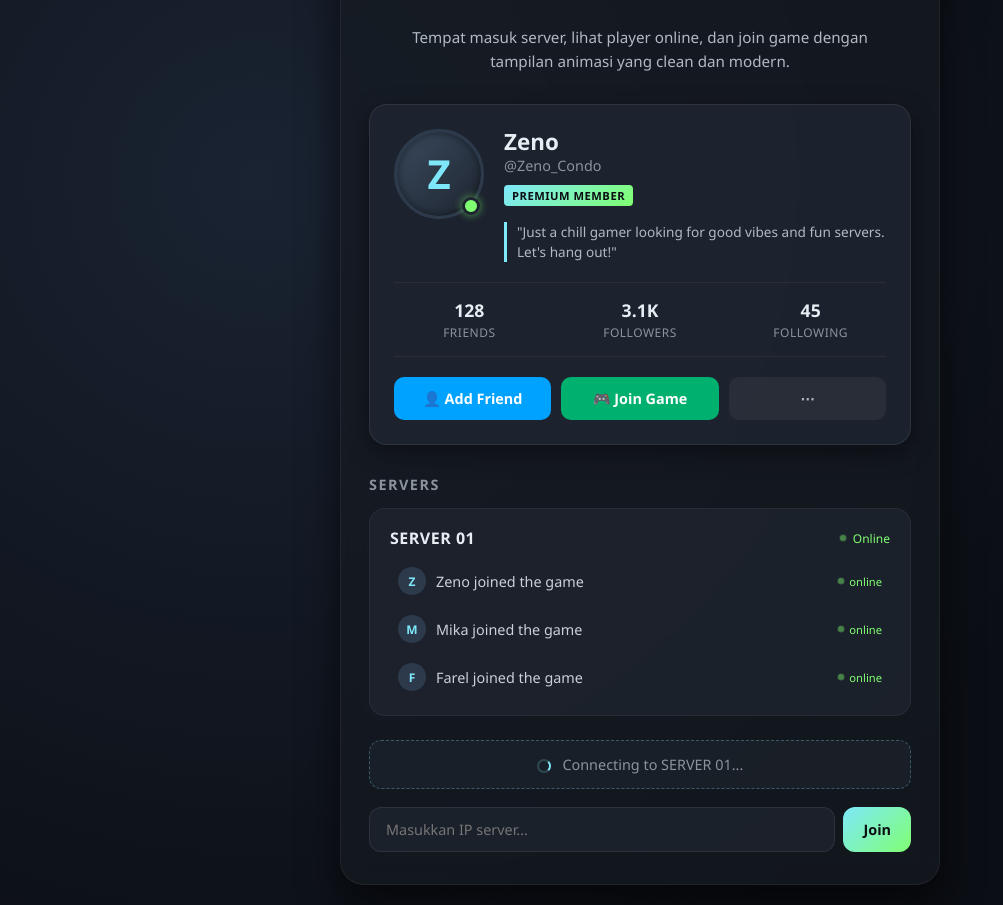
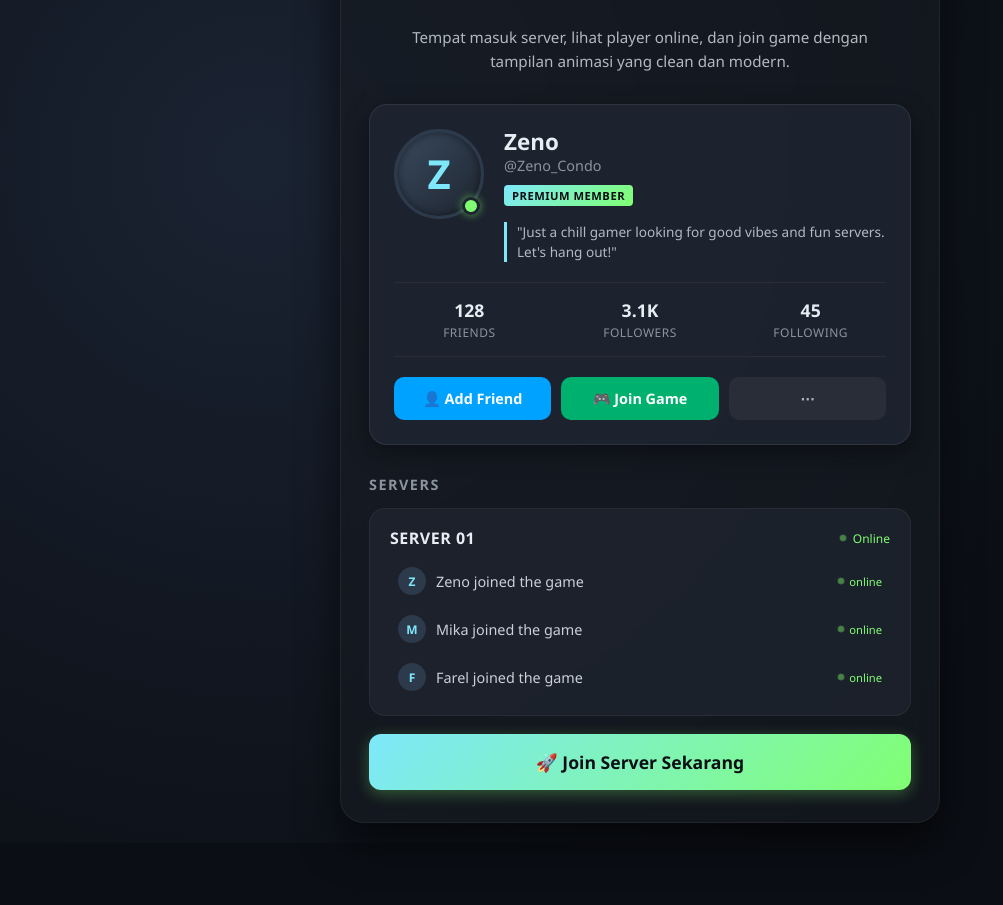
Before and after one commit to PallLua/condosgame, a plain HTML site: page index.html in a window 1280 px wide. Shown: the part 131-1036 px from the top of the page, without its empty margins (0-1003 px from the left). After the commit the page ends 974 px from the top, so only its background shows below. Drawn offline with Linux system fonts and the light colour scheme.

Commit message:
Update index.html

```diff
--- a/index.html
+++ b/index.html
@@ -371,46 +371,31 @@
       to { transform: rotate(360deg); }
     }
 
-    /* ===== INPUT IP ===== */
-    .ip-input {
+    /* ===== TOMBOL JOIN BESAR (BARU) ===== */
+    .btn-join-server-large {
+      width: 100%;
       margin-top: 18px;
-      display: flex;
-      gap: 8px;
-    }
-
-    .ip-input input {
-      flex: 1;
-      padding: 12px 16px;
-      border-radius: 12px;
-      border: 1px solid rgba(255, 255, 255, 0.08);
-      background: rgba(30, 37, 48, 0.8);
-      color: #e6edf3;
-      font-size: 0.9rem;
-      outline: none;
-      transition: border 0.2s;
-    }
-
-    .ip-input input:focus {
-      border-color: #7ee8fa;
-    }
-
-    .ip-input button {
-      padding: 12px 20px;
+      padding: 16px;
       border-radius: 12px;
       border: none;
       background: linear-gradient(135deg, #7ee8fa, #80ff72);
       color: #0b0e14;
-      font-weight: 700;
-      font-size: 0.9rem;
+      font-weight: 800;
+      font-size: 1.1rem;
       cursor: pointer;
       transition: opacity 0.2s, transform 0.1s;
+      display: flex;
+      align-items: center;
+      justify-content: center;
+      gap: 8px;
+      box-shadow: 0 4px 15px rgba(128, 255, 114, 0.3);
     }
 
-    .ip-input button:hover {
+    .btn-join-server-large:hover {
       opacity: 0.9;
     }
 
-    .ip-input button:active {
+    .btn-join-server-large:active {
       transform: scale(0.97);
     }
 
@@ -439,7 +424,7 @@
       Tempat masuk server, lihat player online, dan join game dengan tampilan animasi yang clean dan modern.
     </p>
 
-    <!-- KARTU PROFIL ROBLOX (BARU) -->
+    <!-- KARTU PROFIL ROBLOX -->
     <div class="roblox-profile-card">
       <div class="profile-top">
         <div class="avatar-container">
@@ -477,7 +462,8 @@
         <button class="btn-add-friend" onclick="alert('Friend request sent!')">
           👤 Add Friend
         </button>
-        <button class="btn-join-game" onclick="connectServer()">
+        <!-- Diubah agar memanggil fungsi joinRobloxServer -->
+        <button class="btn-join-game" onclick="joinRobloxServer()">
           🎮 Join Game
         </button>
         <button class="btn-options" onclick="alert('Options menu')">
@@ -496,25 +482,24 @@
           <span class="server-status"><span class="dot"></span> Online</span>
         </div>
         <ul class="player-list" id="playerList">
-          <!-- Daftar player akan diisi oleh JavaScript -->
+          <!-- Daftar player diisi oleh JS -->
         </ul>
       </div>
 
-      <!-- STATUS KONEKSI -->
-      <div class="connection-status" id="connectionStatus">
-        <span class="spinner"></span> Connecting to SERVER 01...
+      <!-- STATUS KONEKSI (Muncul saat tombol diklik) -->
+      <div class="connection-status" id="connectionStatus" style="display: none;">
+        <span class="spinner"></span> Mengalihkan ke server Roblox...
       </div>
 
-      <!-- INPUT IP -->
-      <div class="ip-input">
-        <input type="text" placeholder="Masukkan IP server..." id="ipInput">
-        <button onclick="connectServer()">Join</button>
-      </div>
+      <!-- TOMBOL JOIN BESAR (PENGGANTI INPUT IP) -->
+      <button class="btn-join-server-large" onclick="joinRobloxServer()">
+        🚀 Join Server Sekarang
+      </button>
     </div>
   </div>
 
   <script>
-    // ===== DATA PLAYER (bisa kamu ganti) =====
+    // ===== DATA PLAYER =====
     const players = [
       { name: 'Zeno', initial: 'Z', online: true },
       { name: 'Mika', initial: 'M', online: true },
@@ -539,24 +524,22 @@
 
     renderPlayers();
 
-    // ===== SIMULASI KONEKSI =====
-    function connectServer() {
-      const ip = document.getElementById('ipInput').value.trim();
+    // ===== FUNGSI JOIN KE LINK ROBLOX =====
+    function joinRobloxServer() {
+      // Link Roblox yang kamu minta
+      const robloxUrl = 'https://www.roblox.rw/games/14153443454/Meet-a-neko?privateServerLinkCode=01142270887766785768400829015736';
+
       const statusEl = document.getElementById('connectionStatus');
 
-      if (!ip) {
-        statusEl.innerHTML = '⚠️ Masukkan IP server terlebih dahulu.';
-        statusEl.style.color = '#ff7b72';
-        return;
-      }
+      // Tampilkan status loading
+      statusEl.style.display = 'block';
 
-      statusEl.innerHTML = `<span class="spinner"></span> Connecting to ${ip}...`;
-      statusEl.style.color = '#8b949e';
-
+      // Beri jeda 1 detik agar user melihat animasi loading, lalu redirect
       setTimeout(() => {
-        statusEl.innerHTML = `✅ Berhasil terhubung ke ${ip}!`;
-        statusEl.style.color = '#80ff72';
-      }, 2000);
+        // window.location.href akan membuka link di tab yang sama.
+        // Jika ingin membuka di tab baru, ganti dengan: window.open(robloxUrl, '_blank');
+        window.location.href = robloxUrl;
+      }, 1000);
     }
   </script>
 
```
